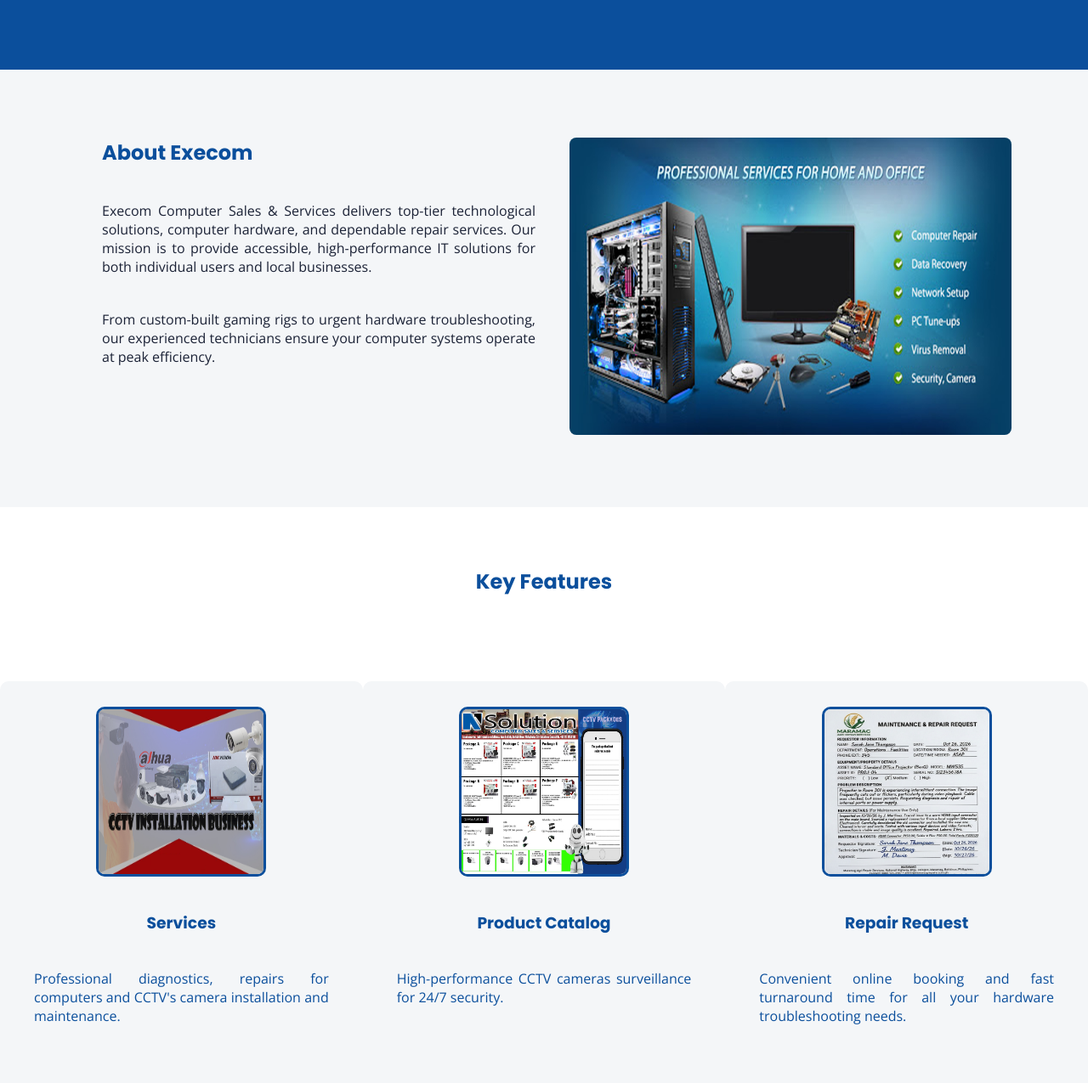
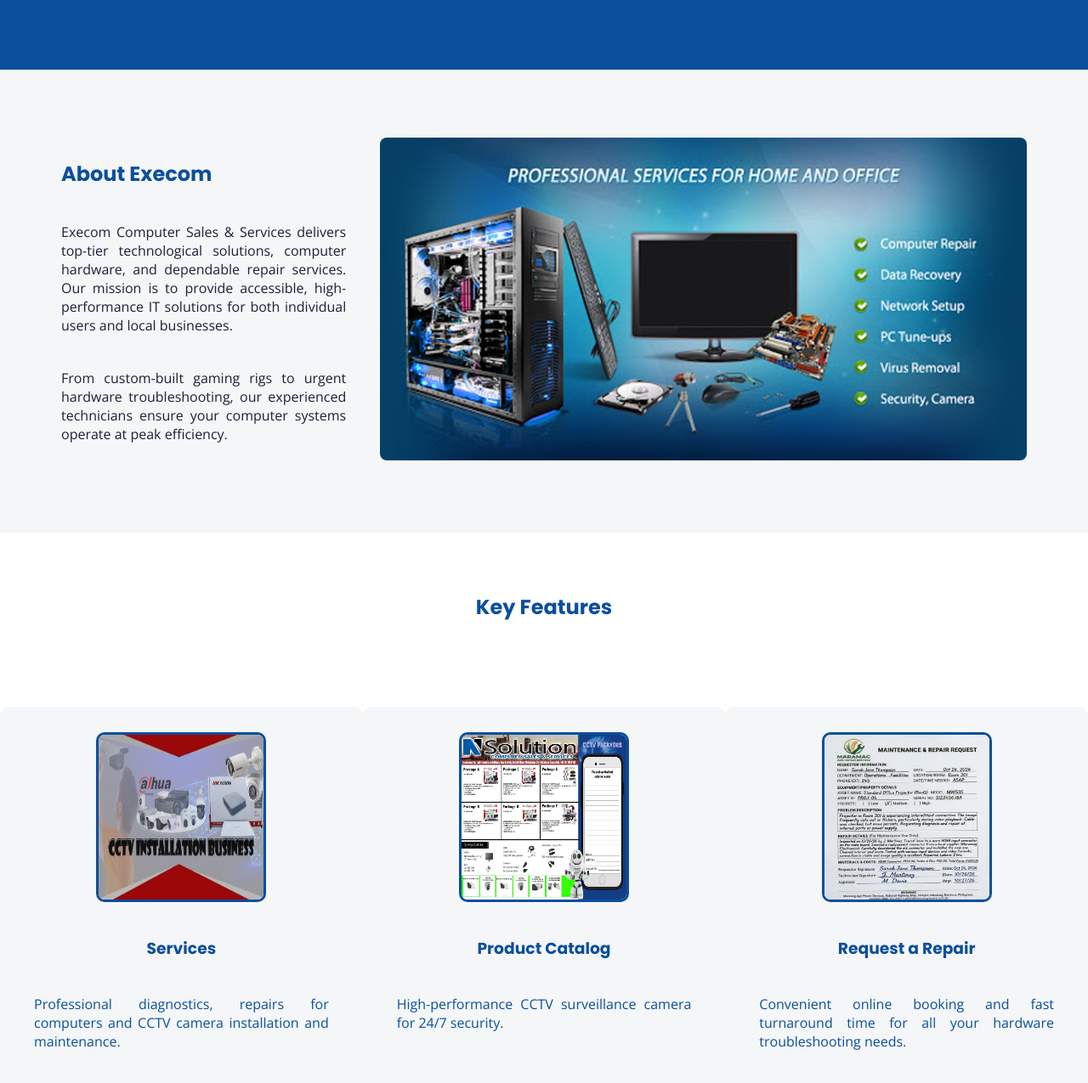
Before and after one commit to vjcomisio-dev/comisio-website, a plain HTML site: page index.html in a window 1280 px wide. Shown: the part 539-1814 px from the top of the page at 85% size. Drawn offline with nearby package versions, Linux system fonts and the light colour scheme.

Commit message:
Fix sizing, gaps and arrangement of text and image in about-container

```diff
--- a/css/style.css
+++ b/css/style.css
@@ -129,20 +129,22 @@ body {
 
 
 .about-container {
-    margin-left: 120px;
+    max-width: 1200px;
+    margin: 0 auto;
+    padding: 0 32px;
     display: flex;
-    justify-content: space-between;
-    align-items: flex-start;
+    align-items: center;
     gap: 40px;
 
 }
 
 .about-text {
+    flex: 1;
     display: flex;
     flex-direction: column;
     row-gap: 40px;
     text-align: justify;
-    width: 700px;
+    color: #1B2236;
 
 }
 
@@ -151,9 +153,6 @@ body {
 
 }
 
-.about-text p {
-    color: #1B2236;
-}
 
 .about-section {
     margin: 80px 0px 80px 0px;
@@ -162,10 +161,10 @@ body {
 }
 
 .about-img {
-    height: 350px;
-    width: 520px;
-    margin-right: 90px;
+    height: 380px;
+    max-width: 100%;
     border-radius: 8px;
+
 }
 
 .features-sections {
--- a/index.html
+++ b/index.html
@@ -6,14 +6,6 @@
     <meta name="viewport" content="width=device-width, initial-scale=1.0">
     <title>EXECOM COMPUTER SALES AND SERVICES</title>
     <link rel="stylesheet" href="css/style.css">
-
-    <!--Poppins font-->
-    <link rel="preconnect" href="https://fonts.googleapis.com">
-    <link rel="preconnect" href="https://fonts.gstatic.com" crossorigin>
-    <link
-        href="https://fonts.googleapis.com/css2?family=Poppins:ital,wght@0,100;0,200;0,300;0,400;0,500;0,600;0,700;0,800;0,900;1,100;1,200;1,300;1,400;1,500;1,600;1,700;1,800;1,900&display=swap"
-        rel="stylesheet">
-
     <!-- Open sans font-->
 
     <link rel="preconnect" href="https://fonts.googleapis.com">
@@ -34,7 +26,7 @@
             <!-- Navigation Section-->
             <nav class="main-nav">
                 <ul>
-                    <li><a href="index.html" target="_blank">Home</a></li>
+                    <li><a href="#index.html">Home</a></li>
                     <li><a href="#">Services</a></li>
                     <li><a href="#">Products</a></li>
                     <li><a href="#">Repair Request</a></li>
@@ -52,7 +44,7 @@
                 <!-- Headline-->
 
                 <h1>
-                    Expert Computer Repair & Custom Builds You Can Trust.
+                    Expert Computer Repair &amp; Custom Builds You Can Trust.
                 </h1>
 
                 <!-- Tagline-->
@@ -103,18 +95,18 @@
                 <div class="services">
                     <img src="images/servicesimage.jpg" alt="CCTV installation services">
                     <h3>Services</h3>
-                    <p>Professional diagnostics, repairs for computers and CCTV's camera installation and maintenance.
+                    <p>Professional diagnostics, repairs for computers and CCTV camera installation and maintenance.
                     </p>
 
                 </div>
                 <div class="product-catalog">
                     <img src="images/productcatalogimage.jpg" alt="list of tech products">
                     <h3>Product Catalog</h3>
-                    <p>High-performance CCTV cameras surveillance for 24/7 security.</p>
+                    <p>High-performance CCTV surveillance camera for 24/7 security.</p>
                 </div>
                 <div class="repair-request">
                     <img src="images/reportrequestimage.png" alt="request repair draft">
-                    <h3>Repair Request</h3>
+                    <h3>Request a Repair</h3>
                     <p>Convenient online booking and fast turnaround time for all your hardware troubleshooting needs.
                     </p>
                 </div>
@@ -126,7 +118,7 @@
     <!-- Footer -->
     <footer class="site-footer">
         <div class="footer-container">
-            <h3>Execom Computer Sales & Services</h3>
+            <h3>Execom Computer Sales &amp; Services</h3>
             <p>Phone: +63 917 157 9168</p>
             <p>Address: Perimeter Freedom Park, Maramag, Bukidnon</p>
             <p class="copyright">&copy; 2026 | Developed by Vincent James M. Comisio</p>
```
